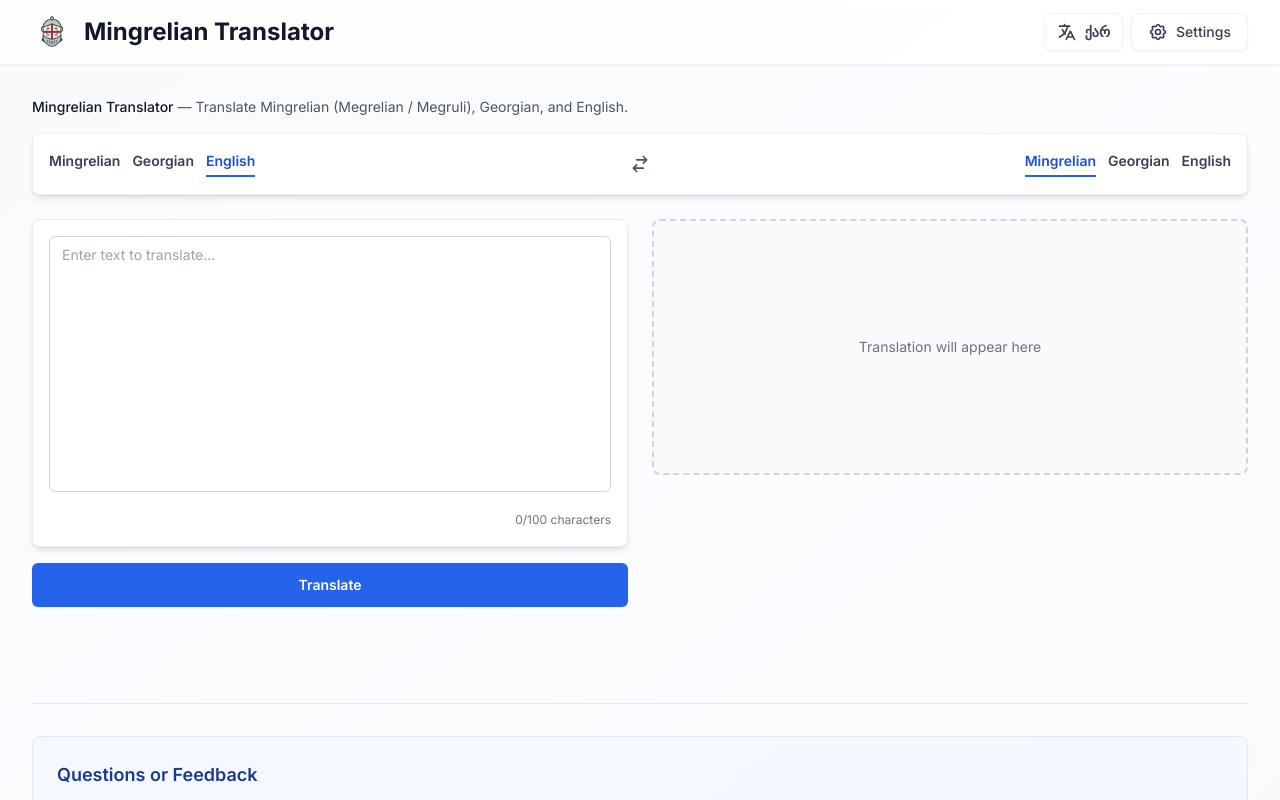
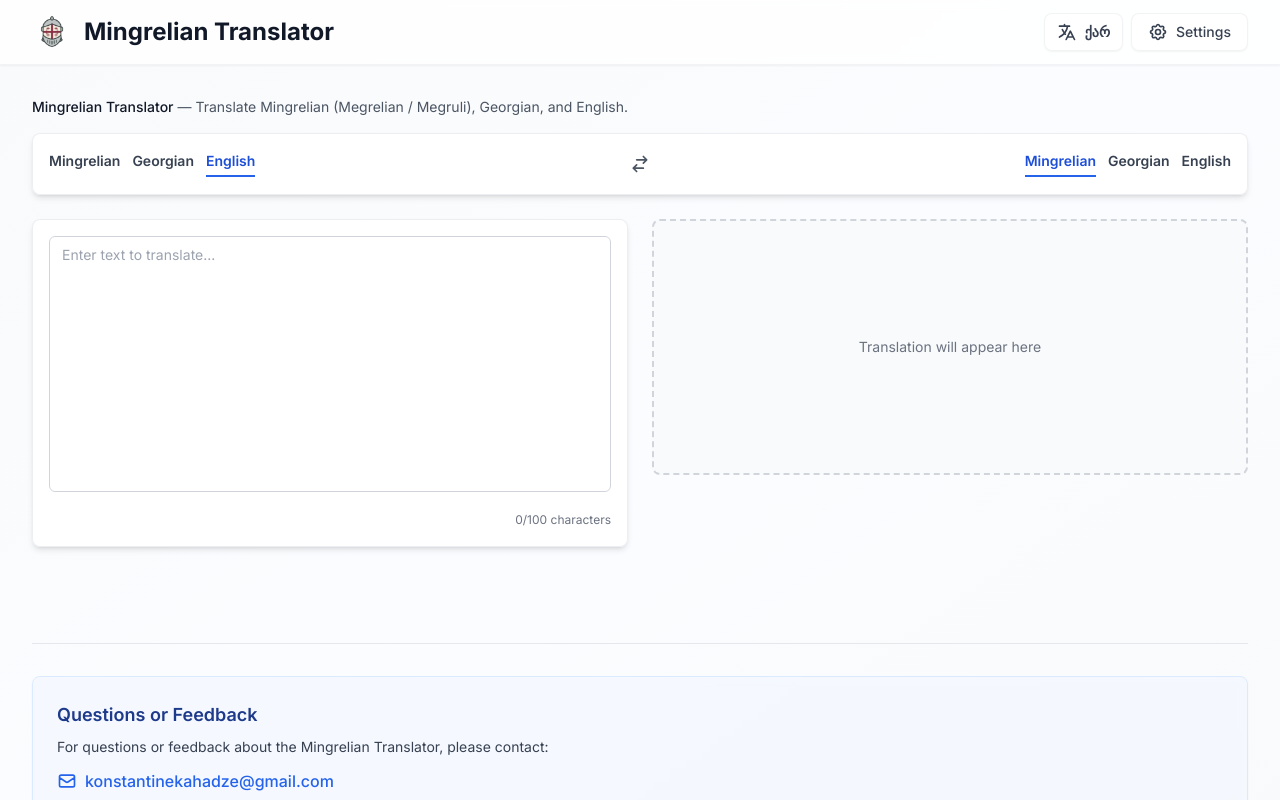
Before and after one commit to kkahadze/mkhedruli-megruli, a Next.js app: page / in a window 1280 px wide. Shown: the top 800 px of the page. Built offline with nearby package versions, Linux system fonts and the light colour scheme; no server answers.

Commit message:
Translate automatically after typing pauses

```diff
--- a/app/page.tsx
+++ b/app/page.tsx
@@ -1,6 +1,6 @@
 'use client'
 
-import { useState, useEffect, useMemo, type KeyboardEvent } from 'react'
+import { useState, useEffect, useMemo, useRef, type KeyboardEvent } from 'react'
 import { mkhedruliToLatinized, latinizedToMkhedruli, isGeorgianScript } from '@/utils/transliterate'
 import Navbar from '@/components/Navbar'
 import SettingsModal from '@/components/SettingsModal'
@@ -21,6 +21,7 @@ const MODEL_MIGRATION_KEY = 'mingrelian_model_migration_gpt_5_6_luna_reasoning_l
 const VISITOR_ID_STORAGE_KEY = 'mingrelian_visitor_id'
 const VISITOR_ID_PATTERN = /^[A-Za-z0-9][A-Za-z0-9._-]{0,127}$/
 const DEFAULT_SITE_DEFAULTS = getDefaultSiteDefaults()
+const AUTO_TRANSLATE_DELAY_MS = 2000
 
 const createAnonymousVisitorId = () => {
   if (window.crypto?.randomUUID) {
@@ -58,6 +59,10 @@ export default function Home() {
   const [rememberAnthropic, setRememberAnthropic] = useState(false)
   const [rememberGemini, setRememberGemini] = useState(false)
   const [isSettingsOpen, setIsSettingsOpen] = useState(false)
+  const debounceTimerRef = useRef<ReturnType<typeof setTimeout> | null>(null)
+  const activeRequestRef = useRef<AbortController | null>(null)
+  const requestIdRef = useRef(0)
+  const translateRef = useRef<() => void>(() => {})
 
   const [loading, setLoading] = useState(false)
   const [error, setError] = useState('')
@@ -260,6 +265,14 @@ export default function Home() {
   }, [inputText, sourceLanguage])
 
   const handleTranslate = async () => {
+    if (debounceTimerRef.current) {
+      clearTimeout(debounceTimerRef.current)
+      debounceTimerRef.current = null
+    }
+
+    activeRequestRef.current?.abort()
+    activeRequestRef.current = null
+    const requestId = ++requestIdRef.current
     const startTime = performance.now()
     const provider = getProvider()
     const userApiKey = getApiKeyForProvider(provider)
@@ -299,6 +312,9 @@ export default function Home() {
     setError('')
     setLoading(true)
 
+    const controller = new AbortController()
+    activeRequestRef.current = controller
+
     const reasoningEffort = getReasoningEffortForModel(selectedModel)
     const requestBody = {
       prompt: inputText,
@@ -313,15 +329,13 @@ export default function Home() {
 
     console.log('Request body:', { ...requestBody, api_key: '***', visitor_id: '***' })
 
+    const timeoutId = setTimeout(() => {
+      controller.abort()
+      console.error('Request timed out after 1 minute')
+    }, 60000) // 1 minute timeout
+
     try {
       console.log('Sending request to API...')
-
-      // Create abort controller for timeout
-      const controller = new AbortController()
-      const timeoutId = setTimeout(() => {
-        controller.abort()
-        console.error('Request timed out after 1 minute')
-      }, 60000) // 1 minute timeout
 
       // Switch between local and production
       const apiUrl = 'https://argo-translator.onrender.com'
@@ -396,11 +410,17 @@ export default function Home() {
         const duration = ((endTime - startTime) / 1000).toFixed(2)
         console.log(`✅ Translation completed in ${duration}s`)
         console.log(`⏱️  Total time: ${duration} seconds (${Math.round(endTime - startTime)}ms)`)
-        setResult(finalResult)
+        if (requestId === requestIdRef.current) {
+          setResult(finalResult)
+        }
       } else {
-        setError(t('noResult'))
+        if (requestId === requestIdRef.current) {
+          setError(t('noResult'))
+        }
       }
     } catch (err: any) {
+      if (requestId !== requestIdRef.current) return
+
       const endTime = performance.now()
       const duration = ((endTime - startTime) / 1000).toFixed(2)
       console.error(`❌ Translation failed after ${duration}s:`, err)
@@ -410,16 +430,61 @@ export default function Home() {
         setError(`${t('networkError')}: ${err.message}`)
       }
     } finally {
-      setLoading(false)
+      clearTimeout(timeoutId)
+      if (requestId === requestIdRef.current) {
+        activeRequestRef.current = null
+        setLoading(false)
+      }
     }
   }
+
+  translateRef.current = () => {
+    void handleTranslate()
+  }
+
+  useEffect(() => {
+    if (!preferencesReady) return
+
+    if (debounceTimerRef.current) {
+      clearTimeout(debounceTimerRef.current)
+    }
+    activeRequestRef.current?.abort()
+    activeRequestRef.current = null
+    requestIdRef.current += 1
+    setLoading(false)
+    setError('')
+    setResult(null)
+
+    if (!inputText.trim() || inputText.length > 100 || sourceLanguage === targetLanguage) {
+      debounceTimerRef.current = null
+      return
+    }
+
+    debounceTimerRef.current = setTimeout(() => {
+      debounceTimerRef.current = null
+      translateRef.current()
+    }, AUTO_TRANSLATE_DELAY_MS)
+
+    return () => {
+      if (debounceTimerRef.current) {
+        clearTimeout(debounceTimerRef.current)
+        debounceTimerRef.current = null
+      }
+    }
+  }, [inputText, preferencesReady, selectedModel, sourceLanguage, targetLanguage])
+
+  useEffect(() => {
+    return () => {
+      activeRequestRef.current?.abort()
+    }
+  }, [])
 
   const handleInputKeyDown = (event: KeyboardEvent<HTMLTextAreaElement>) => {
     if (event.key !== 'Enter' || event.shiftKey || event.nativeEvent.isComposing) return
 
     event.preventDefault()
     if (!loading) {
-      void handleTranslate()
+      translateRef.current()
     }
   }
 
@@ -589,14 +654,7 @@ export default function Home() {
             </div>
           </div>
 
-          {!loading ? (
-            <button
-              onClick={handleTranslate}
-              className="w-full rounded-md bg-blue-600 px-4 py-3 text-sm font-semibold text-white shadow-sm hover:bg-blue-500 focus-visible:outline focus-visible:outline-2 focus-visible:outline-offset-2 focus-visible:outline-blue-600 transition-colors"
-            >
-              {t('translate')}
-            </button>
-          ) : (
+          {loading && (
             <div className="flex items-center justify-center gap-3 py-4 rounded-md bg-gray-50 border border-gray-200">
               <div className="flex gap-1">
                 <div className="w-2 h-2 bg-blue-600 rounded-full animate-bounce" style={{ animationDelay: '0ms' }}></div>
```
